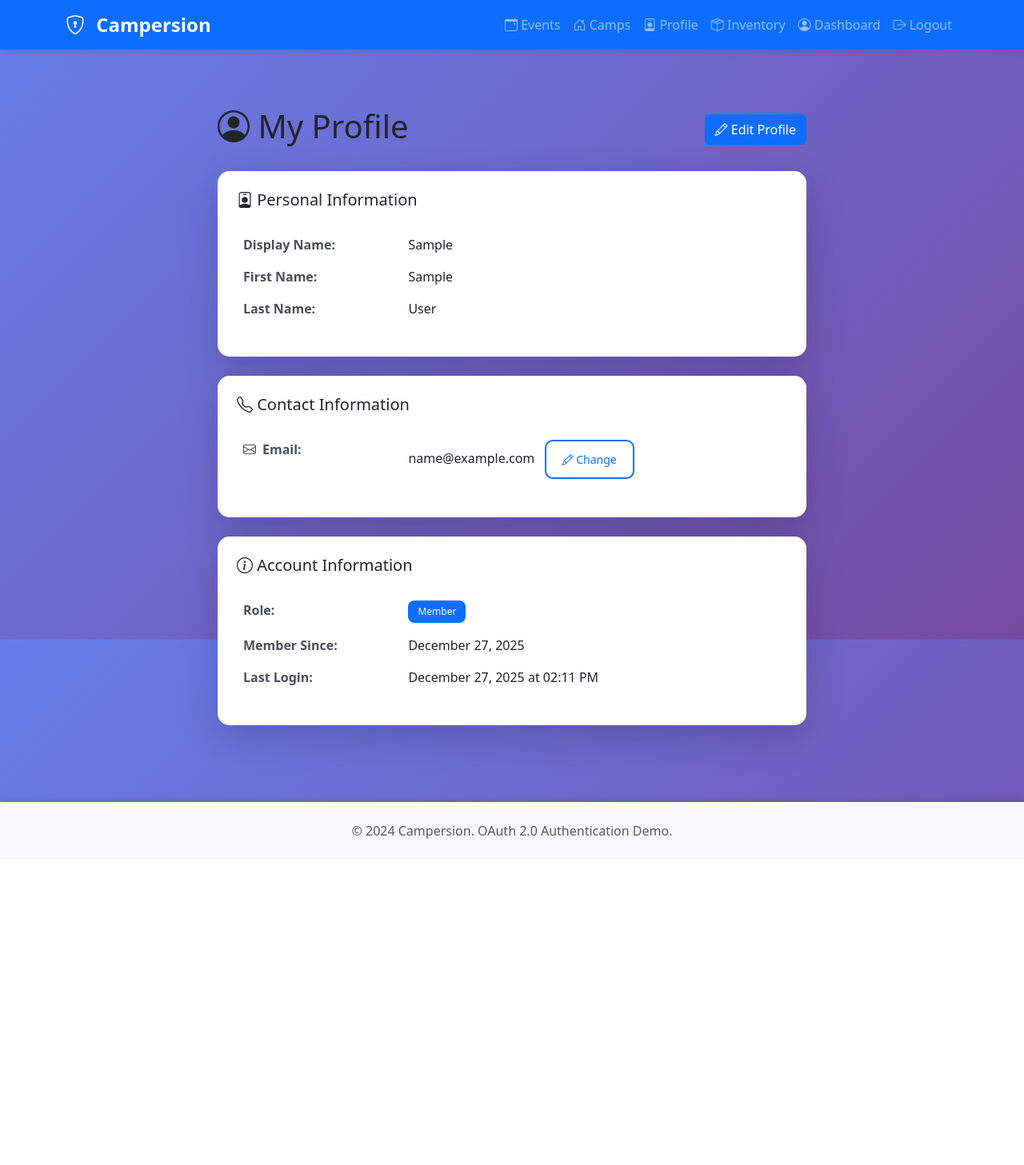
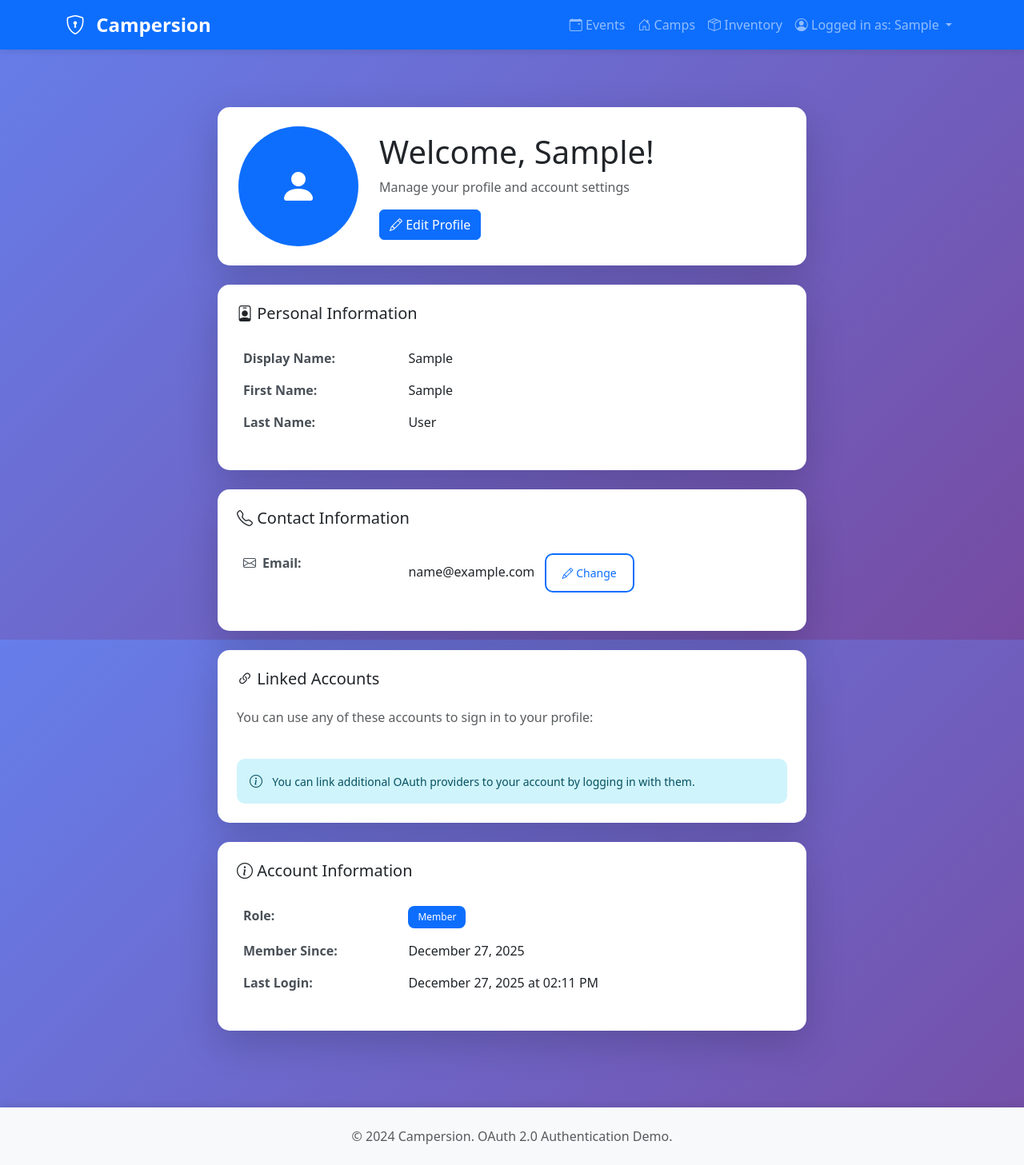
Before and after one commit to that-JC-guy/Campersion, a Flask app: page /profile in a window 1280 px wide. Shown: the whole page at 80% size. Before the commit the page ends 1049 px from the top, so only its background shows below. Run offline with Flask 3, Linux system fonts and the light colour scheme; the visitor is signed in with stand-in values (Sample User, id 1); data that the repository does not hold is empty.

Commit message:
Merge dashboard and profile into unified profile page
- Merged dashboard content into profile/view.html (profile picture, welcome message, linked OAuth providers, account info)
- Updated view_profile route to include linked_providers
- Replaced separate Profile and Dashboard nav links with "Logged in as: [display_name]" dropdown
- Dropdown menu contains Profile and Logout options
- Dashboard route now redirects to profile view
- Provides cleaner navigation and consolidated user information view

🤖 Generated with [Claude Code](https://claude.com/claude-code)

Co-Authored-By: Claude Sonnet 4.5 <noreply@anthropic.com>

```diff
--- a/app/main/routes.py
+++ b/app/main/routes.py
@@ -35,26 +35,15 @@ def index():
 @login_required
 def dashboard():
     """
-    User dashboard page.
+    User dashboard redirect.
 
-    Displays the logged-in user's information including:
-    - Profile picture (if available)
-    - Name
-    - Email
-    - Linked OAuth providers
-    - Account created date
-    - Last login timestamp
+    Dashboard has been merged with the profile page.
+    This route now redirects to the profile view.
 
     Returns:
-        Rendered dashboard template with user information
+        Redirect to profile view
     """
-    linked_providers = current_user.oauth_providers.all()
-
-    return render_template(
-        'dashboard.html',
-        user=current_user,
-        linked_providers=linked_providers
-    )
+    return redirect(url_for('main.view_profile'))
 
 
 # ========================================
@@ -67,12 +56,14 @@ def view_profile():
     """
     View user's own profile.
 
-    Displays all profile information in read-only format.
+    Displays all profile information in read-only format,
+    including linked OAuth providers and account details.
 
     Returns:
         Rendered profile view template
     """
-    return render_template('profile/view.html', user=current_user)
+    linked_providers = current_user.oauth_providers.all()
+    return render_template('profile/view.html', user=current_user, linked_providers=linked_providers)
 
 
 @main_bp.route('/profile/edit', methods=['GET', 'POST'])
--- a/app/templates/base.html
+++ b/app/templates/base.html
@@ -35,10 +35,7 @@
                     <i class="bi bi-house-door"></i> Camps
                 </a>
                 {% if current_user.is_authenticated %}
-                    <!-- Show profile and inventory links for authenticated users -->
-                    <a class="nav-link" href="{{ url_for('main.view_profile') }}">
-                        <i class="bi bi-person-badge"></i> Profile
-                    </a>
+                    <!-- Show inventory link for authenticated users -->
                     <a class="nav-link" href="{{ url_for('main.list_inventory') }}">
                         <i class="bi bi-box-seam"></i> Inventory
                     </a>
@@ -48,13 +45,25 @@
                             <i class="bi bi-shield-lock"></i> Admin
                         </a>
                     {% endif %}
-                    <!-- Show logout button if user is logged in -->
-                    <a class="nav-link" href="{{ url_for('main.dashboard') }}">
-                        <i class="bi bi-person-circle"></i> Dashboard
-                    </a>
-                    <a class="nav-link" href="{{ url_for('auth.logout') }}">
-                        <i class="bi bi-box-arrow-right"></i> Logout
-                    </a>
+                    <!-- User dropdown menu -->
+                    <div class="nav-item dropdown">
+                        <a class="nav-link dropdown-toggle" href="#" id="userDropdown" role="button" data-bs-toggle="dropdown" aria-expanded="false">
+                            <i class="bi bi-person-circle"></i> Logged in as: {{ current_user.display_name }}
+                        </a>
+                        <ul class="dropdown-menu dropdown-menu-end" aria-labelledby="userDropdown">
+                            <li>
+                                <a class="dropdown-item" href="{{ url_for('main.view_profile') }}">
+                                    <i class="bi bi-person-badge me-2"></i>Profile
+                                </a>
+                            </li>
+                            <li><hr class="dropdown-divider"></li>
+                            <li>
+                                <a class="dropdown-item" href="{{ url_for('auth.logout') }}">
+                                    <i class="bi bi-box-arrow-right me-2"></i>Logout
+                                </a>
+                            </li>
+                        </ul>
+                    </div>
                 {% else %}
                     <!-- Show login button if user is not logged in -->
                     <a class="nav-link" href="{{ url_for('auth.login') }}">
--- a/app/templates/profile/view.html
+++ b/app/templates/profile/view.html
@@ -5,12 +5,35 @@
 {% block content %}
 <div class="row justify-content-center">
     <div class="col-lg-8">
-        <!-- Page Header -->
-        <div class="d-flex justify-content-between align-items-center mb-4">
-            <h1><i class="bi bi-person-circle"></i> My Profile</h1>
-            <a href="{{ url_for('main.edit_profile') }}" class="btn btn-primary">
-                <i class="bi bi-pencil"></i> Edit Profile
-            </a>
+        <!-- Welcome Header with Profile Picture -->
+        <div class="card shadow-lg mb-4">
+            <div class="card-body p-4">
+                <div class="row align-items-center">
+                    <!-- Profile Picture -->
+                    <div class="col-md-3 text-center mb-3 mb-md-0">
+                        {% if user.picture %}
+                            <img src="{{ user.picture }}"
+                                 alt="{{ user.display_name }}"
+                                 class="img-fluid rounded-circle"
+                                 style="max-width: 150px;">
+                        {% else %}
+                            <div class="bg-primary text-white rounded-circle d-flex align-items-center justify-content-center mx-auto"
+                                 style="width: 150px; height: 150px; font-size: 3rem;">
+                                <i class="bi bi-person-fill"></i>
+                            </div>
+                        {% endif %}
+                    </div>
+
+                    <!-- Welcome Message and Edit Button -->
+                    <div class="col-md-9">
+                        <h1 class="mb-2">Welcome, {{ user.display_name }}!</h1>
+                        <p class="text-muted mb-3">Manage your profile and account settings</p>
+                        <a href="{{ url_for('main.edit_profile') }}" class="btn btn-primary">
+                            <i class="bi bi-pencil"></i> Edit Profile
+                        </a>
+                    </div>
+                </div>
+            </div>
         </div>
 
         <!-- Personal Information Card -->
@@ -112,6 +135,66 @@
         </div>
         {% endif %}
 
+        <!-- Linked OAuth Providers Card -->
+        <div class="card shadow-lg mb-4">
+            <div class="card-body p-4">
+                <h5 class="card-title mb-4">
+                    <i class="bi bi-link-45deg"></i> Linked Accounts
+                </h5>
+
+                <p class="text-muted mb-3">
+                    You can use any of these accounts to sign in to your profile:
+                </p>
+
+                <!-- List of linked providers -->
+                <div class="list-group">
+                    {% for provider in linked_providers %}
+                        <div class="list-group-item d-flex justify-content-between align-items-center">
+                            <div>
+                                <!-- Provider icon and name -->
+                                {% if provider.provider_name == 'google' %}
+                                    <i class="bi bi-google text-danger"></i>
+                                    <strong>Google</strong>
+                                {% elif provider.provider_name == 'microsoft' %}
+                                    <i class="bi bi-microsoft text-primary"></i>
+                                    <strong>Microsoft</strong>
+                                {% endif %}
+
+                                <!-- When this account was linked -->
+                                <small class="text-muted d-block">
+                                    Linked on {{ provider.created_at.strftime('%B %d, %Y') }}
+                                </small>
+                            </div>
+
+                            <!-- Status badge -->
+                            <span class="badge bg-success">
+                                <i class="bi bi-check-circle"></i> Active
+                            </span>
+                        </div>
+                    {% endfor %}
+                </div>
+
+                <!-- Link additional account suggestion -->
+                {% if linked_providers|length < 2 %}
+                    <div class="alert alert-info mt-4 mb-0" role="alert">
+                        <i class="bi bi-info-circle me-2"></i>
+                        <small>
+                            You can link additional OAuth providers to your account by logging in with them.
+                            {% if linked_providers|length == 1 %}
+                                Try logging out and signing in with
+                                {% if linked_providers[0].provider_name == 'google' %}
+                                    Microsoft
+                                {% else %}
+                                    Google
+                                {% endif %}
+                                using the same email address!
+                            {% endif %}
+                        </small>
+                    </div>
+                {% endif %}
+            </div>
+        </div>
+
         <!-- Account Information Card -->
         <div class="card shadow-lg">
             <div class="card-body p-4">
```
